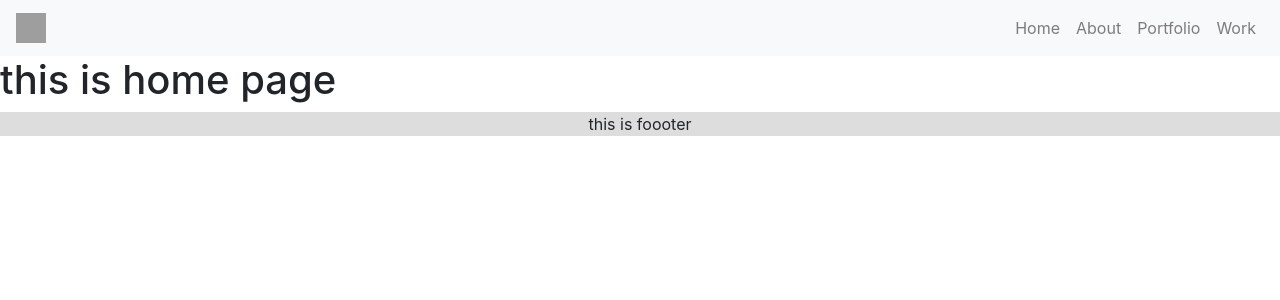
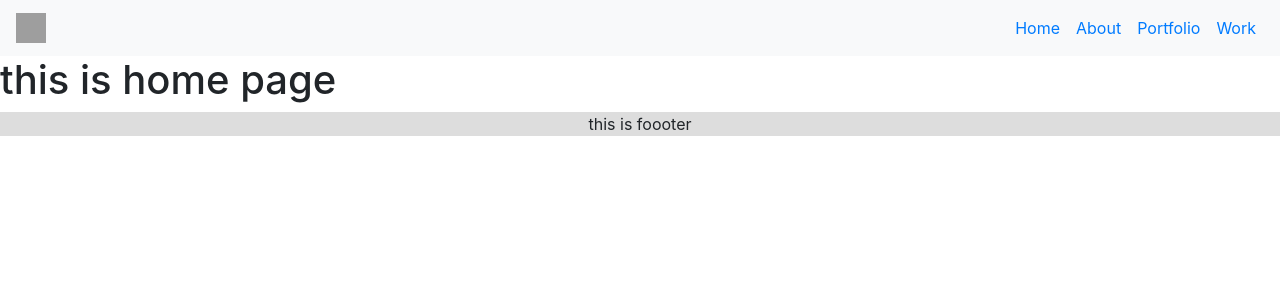
Before and after one commit to jonytalukdar/react-router, a React (Create React App) app: page / in a window 1280 px wide. Shown: the top 300 px of the page. Built offline with nearby package versions, Linux system fonts and the light colour scheme; grey boxes are pictures that could not be loaded.

Commit message:
added link to

```diff
--- a/src/App.js
+++ b/src/App.js
@@ -12,8 +12,9 @@
 const App = () => {
   return (
     <div>
-      <Header></Header>
       <Router>
+        <Header></Header>
+
         <Switch>
           <Route path="/home">
             <Home></Home>
@@ -34,8 +35,8 @@
             <NotFound></NotFound>
           </Route>
         </Switch>
+        <Footer></Footer>
       </Router>
-      <Footer></Footer>
     </div>
   );
 };
--- a/src/components/header/Header.js
+++ b/src/components/header/Header.js
@@ -1,5 +1,6 @@
 import React from 'react';
 import { Navbar, Nav } from 'react-bootstrap';
+import { Link } from 'react-router-dom';
 const Header = () => {
   return (
     <Navbar bg="light" expand="md">
@@ -16,10 +17,18 @@
       <Navbar.Toggle aria-controls="basic-navbar-nav" />
       <Navbar.Collapse id="basic-navbar-nav">
         <Nav className="ml-auto">
-          <Nav.Link href="/home">Home</Nav.Link>
-          <Nav.Link href="/about">About</Nav.Link>
-          <Nav.Link href="/portfolio">Portfolio</Nav.Link>
-          <Nav.Link href="/work">Work</Nav.Link>
+          <Nav.Link>
+            <Link to="/Home">Home</Link>
+          </Nav.Link>
+          <Nav.Link>
+            <Link to="/About">About</Link>
+          </Nav.Link>
+          <Nav.Link>
+            <Link to="/Portfolio">Portfolio</Link>
+          </Nav.Link>
+          <Nav.Link>
+            <Link to="/work">Work</Link>
+          </Nav.Link>
         </Nav>
       </Navbar.Collapse>
     </Navbar>
```
